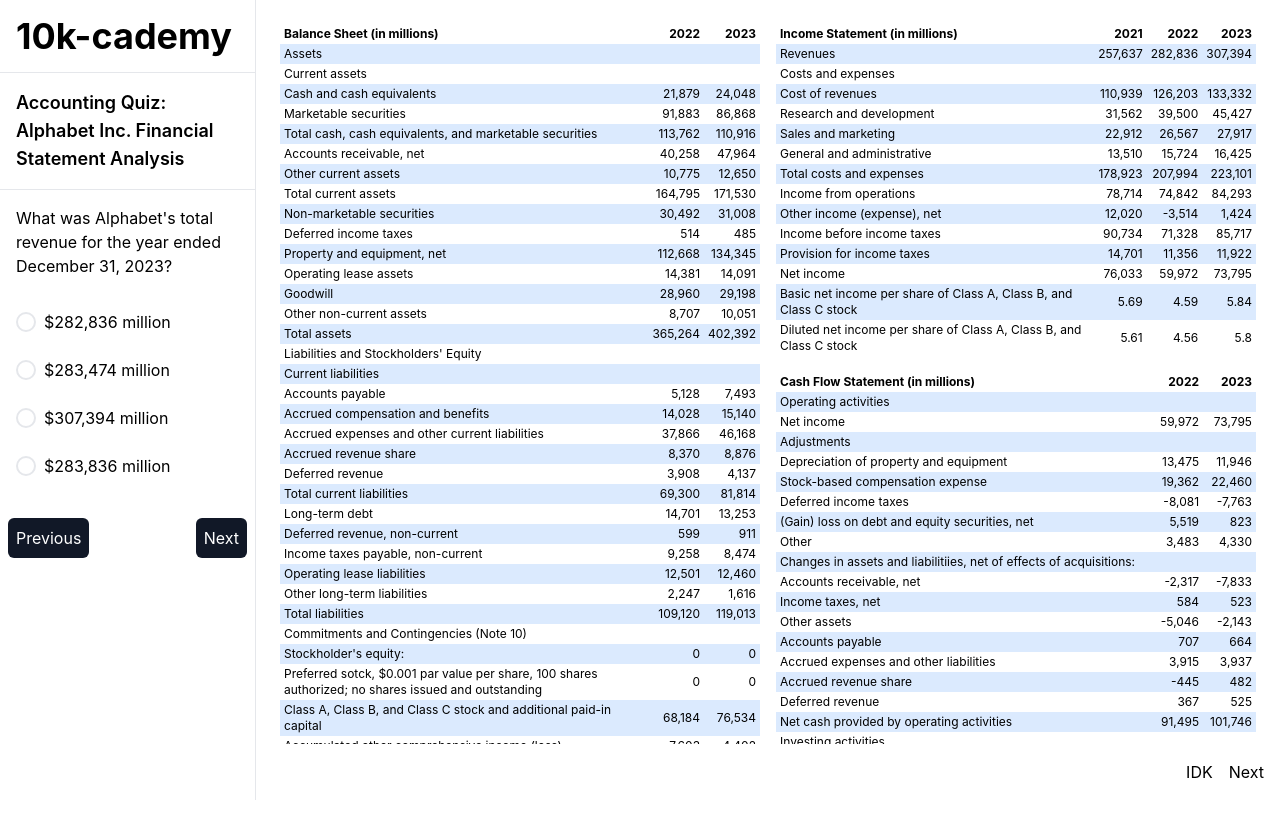
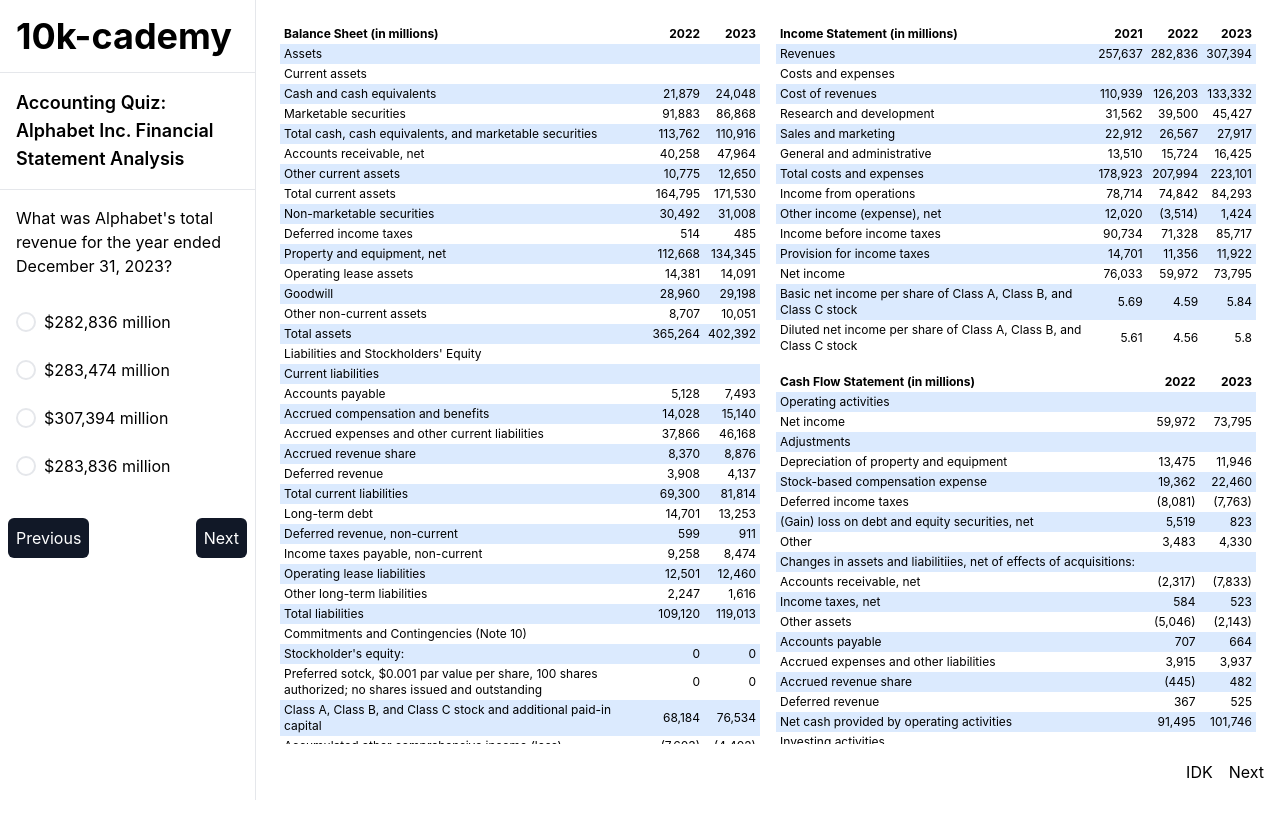
Before and after one commit to sam-schnaars/cal-hacks, a React (Create React App) app: page /practice in a window 1280 px wide. Shown: the top 838 px of the page. Built offline with nearby package versions, Linux system fonts and the light colour scheme.

Commit message:
parenthesis

```diff
--- a/src/components/BSTable.js
+++ b/src/components/BSTable.js
@@ -4,7 +4,9 @@
 const BSTable = () => {
   const formatNumber = (num) => {
     if (num === null || num === undefined) return '';
-    return num.toString().replace(/\B(?=(\d{3})+(?!\d))/g, ",");
+    const absNum = Math.abs(num);
+    const formattedNum = absNum.toString().replace(/\B(?=(\d{3})+(?!\d))/g, ",");
+    return num < 0 ? `(${formattedNum})` : formattedNum;
   };
 
   const renderRows = () => {
--- a/src/components/CFSTable.js
+++ b/src/components/CFSTable.js
@@ -4,7 +4,9 @@
 const CFSTable = () => {
   const formatNumber = (num) => {
     if (num === null || num === undefined) return '';
-    return num.toString().replace(/\B(?=(\d{3})+(?!\d))/g, ",");
+    const absNum = Math.abs(num);
+    const formattedNum = absNum.toString().replace(/\B(?=(\d{3})+(?!\d))/g, ",");
+    return num < 0 ? `(${formattedNum})` : formattedNum;
   };
 
   const renderRows = () => {
--- a/src/components/ISTable.js
+++ b/src/components/ISTable.js
@@ -4,7 +4,9 @@
 const ISTable = () => {
   const formatNumber = (num) => {
     if (num === null || num === undefined) return '';
-    return num.toString().replace(/\B(?=(\d{3})+(?!\d))/g, ",");
+    const absNum = Math.abs(num);
+    const formattedNum = absNum.toString().replace(/\B(?=(\d{3})+(?!\d))/g, ",");
+    return num < 0 ? `(${formattedNum})` : formattedNum;
   };
 
   const renderRows = () => {
```
